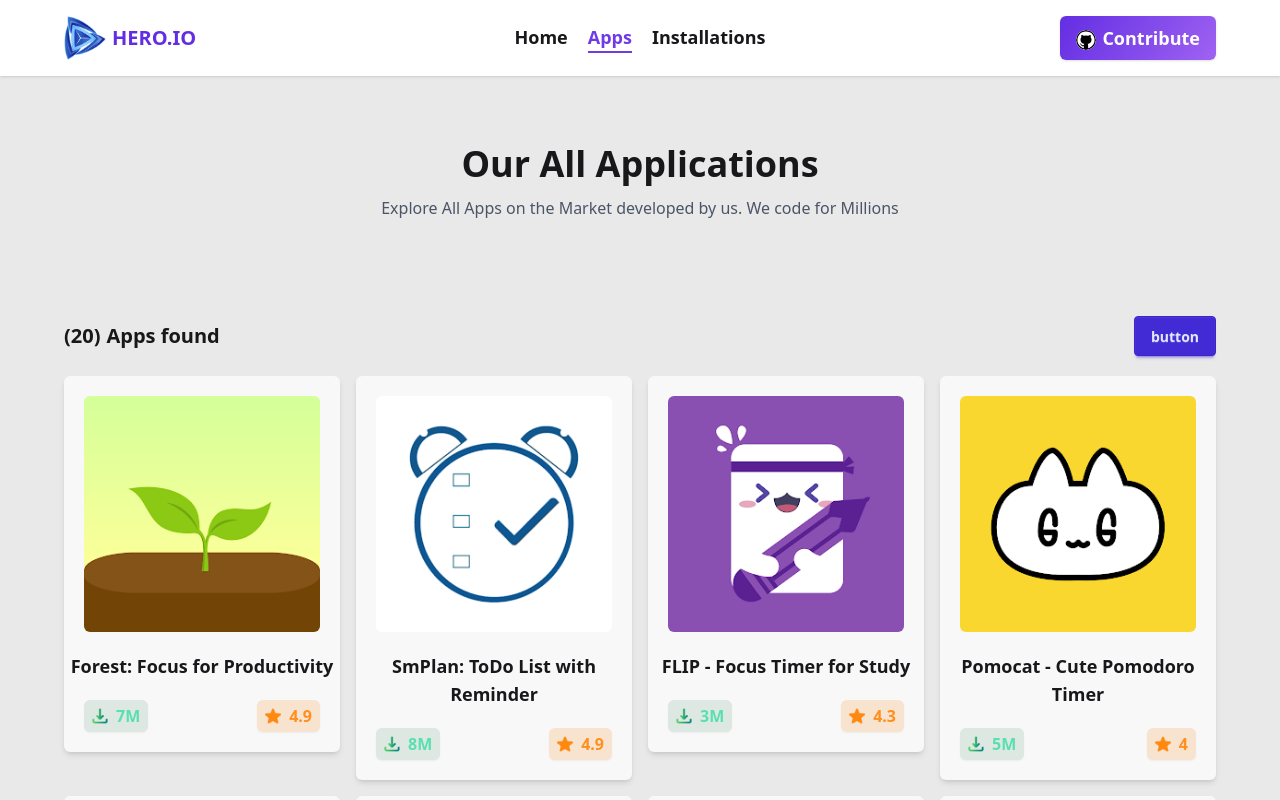
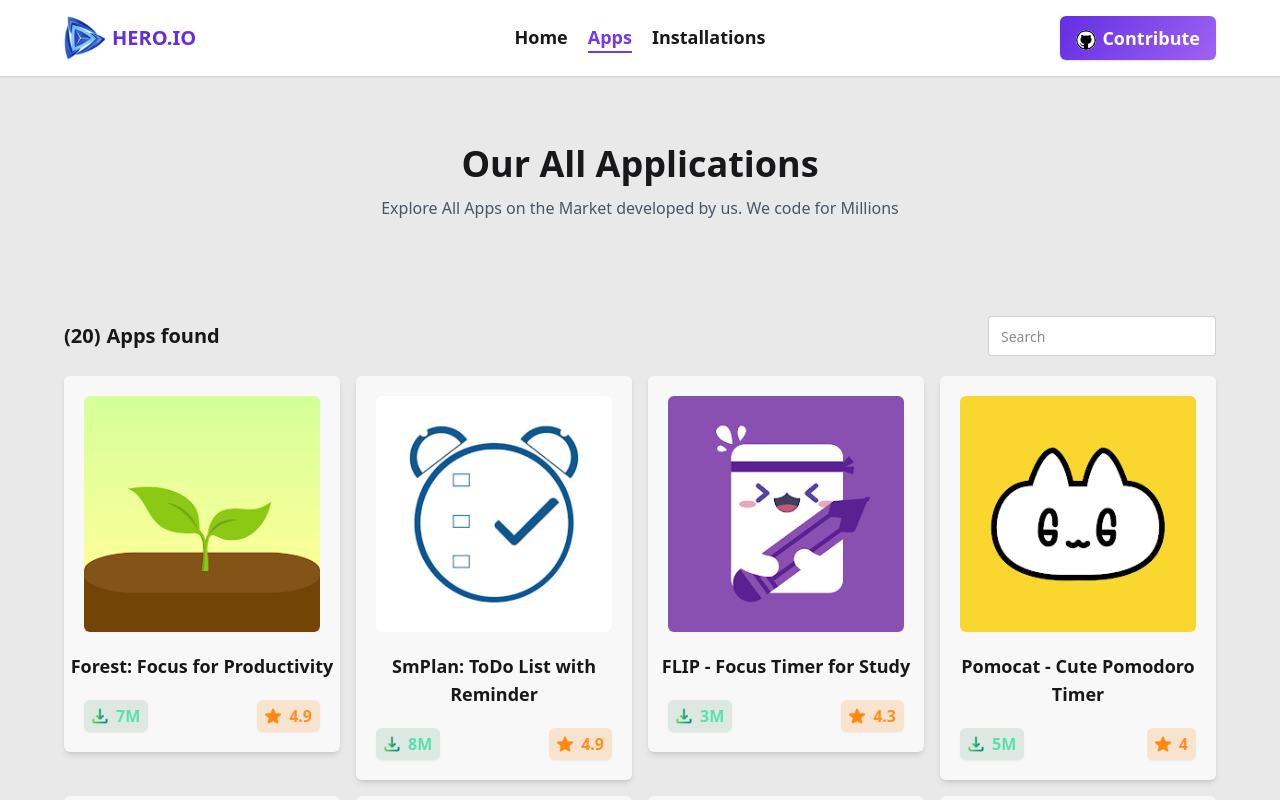
Before and after one commit to AS-Adil/Assignment-08, a React (Vite) app: page /apps in a window 1280 px wide. Shown: the top 800 px of the page. Built offline with nearby package versions, Linux system fonts and the light colour scheme.

Commit message:
added search

```diff
--- a/src/Components/AppsContent.jsx
+++ b/src/Components/AppsContent.jsx
@@ -1,10 +1,9 @@
 import React from 'react';
-import useAppsdata from '../hooks/useAppsdata';
 import Card from './Card';
 
-const AppsContent = () => {
+const AppsContent = ({searchedApps}) => {
 
-    const {apps} = useAppsdata()
+
 
 
     return (
@@ -17,7 +16,7 @@
 
             <div className='grid grid-cols-1 sm:grid-cols-2 md:grid-cols-3 lg:grid-cols-4 gap-4 pb-8'>
                 {
-                    apps.map(app =><Card key={app.id} app={app}></Card>)
+                    searchedApps.map(app =><Card key={app.id} app={app}></Card>)
                 }
             </div>
 
--- a/src/pages/Apps.jsx
+++ b/src/pages/Apps.jsx
@@ -1,10 +1,16 @@
 
+import { useState } from 'react';
 import AppsContent from '../Components/AppsContent';
 import useAppsdata from '../hooks/useAppsdata';
 
 const Apps = () => {
 
     const {apps} = useAppsdata()
+    const [search, setSearch] = useState('')
+    const term = search.trim().toLocaleLowerCase()
+    const searchedApps = search ? apps.filter(ap=>ap.title.toLocaleLowerCase().includes(term)) : apps;
+
+    console.log(search);
 
     return (
         <div className="px-2 sm:px-4 lg:px-16 bg-[#E9E9E9]">
@@ -18,16 +24,21 @@
 
                         <div className='flex flex-col sm:flex-row gap-2 sm:gap-0 justify-between py-5 items-center'>
                 <div className='text-xl font-semibold '>
-                    <h1>({apps.length})<span className='ml-1.5'>Apps found</span></h1>
+                    <h1>({searchedApps.length})<span className='ml-1.5'>Apps found</span></h1>
                 </div>
 
 
                 <div>
-                    <button className='btn btn-primary'>button</button>
+                    <label className="floating-label">
+                    <input type="search"
+                    onChange={e =>setSearch(e.target.value) }
+                    placeholder="Search" className="input input-md" />
+                    <span>Search</span>
+                    </label>
                 </div>
             </div>
 
-            <AppsContent></AppsContent>
+            <AppsContent searchedApps={searchedApps}></AppsContent>
 
 
         </div>
```
